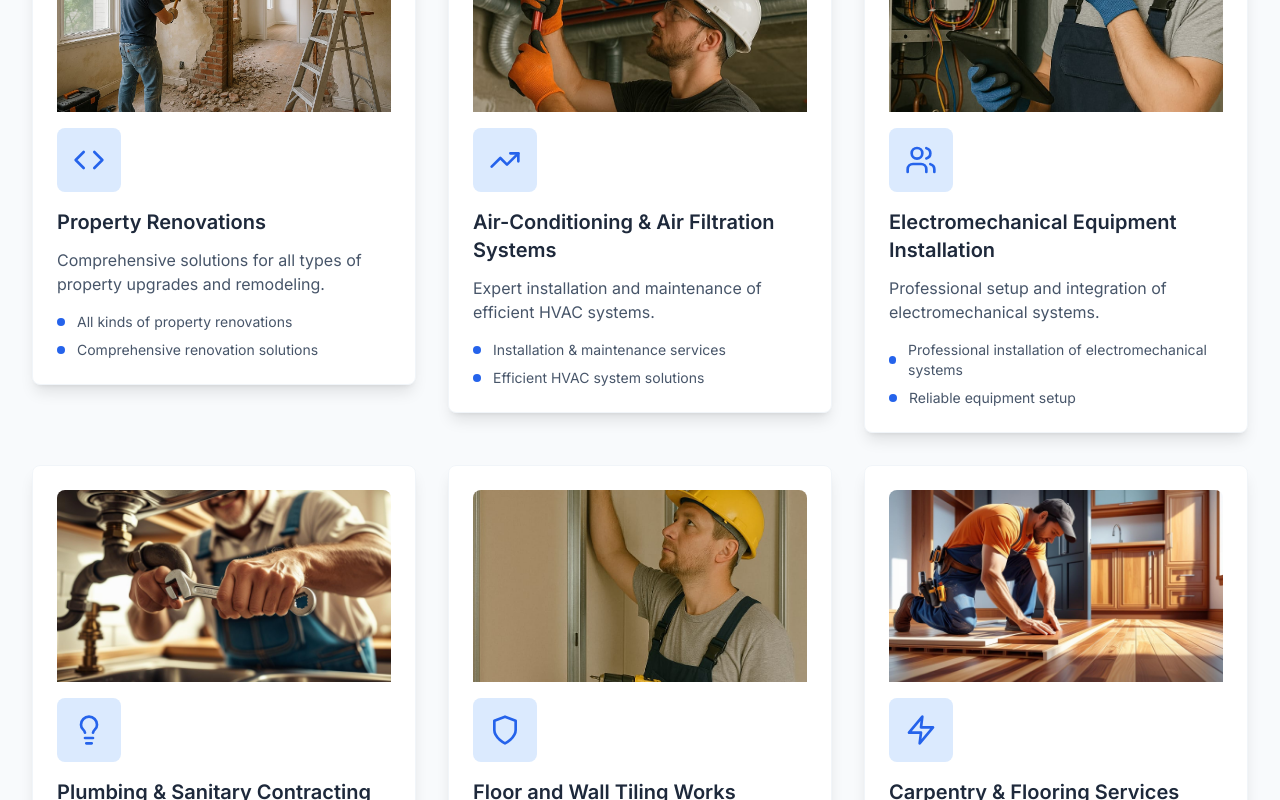
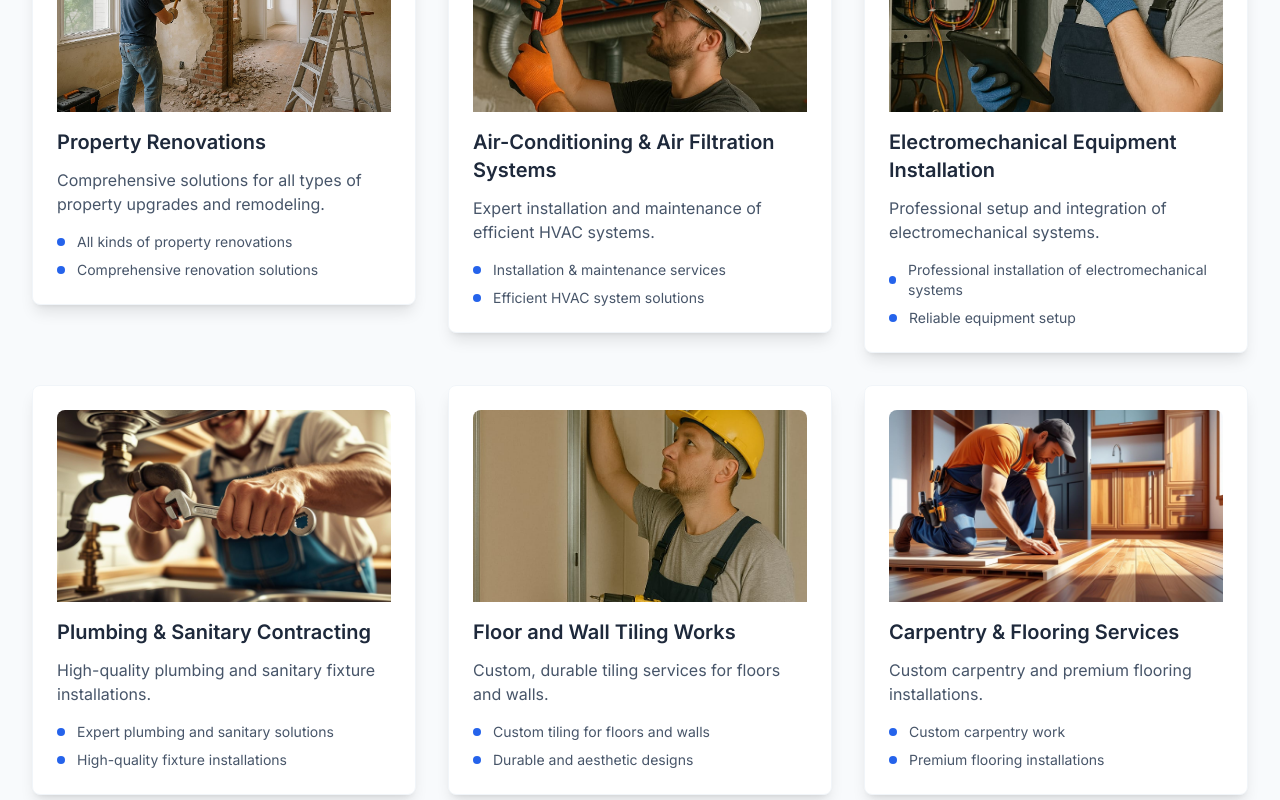
Before and after one commit to saranidinethma/business_website, a Next.js app: page / in a window 1280 px wide. Shown: the part 1300-2100 px from the top of the page. Built offline with nearby package versions, Linux system fonts and the light colour scheme.

Commit message:
Remove icon from props

```diff
--- a/app/components/ServiceCard.tsx
+++ b/app/components/ServiceCard.tsx
@@ -1,20 +1,16 @@
 import type { LucideIcon } from "lucide-react"
 
 interface ServiceCardProps {
-  icon: LucideIcon
   title: string
   description: string
   features: string[]
   image: string
 }
 
-export default function ServiceCard({ icon: Icon, title, description, features, image }: ServiceCardProps) {
+export default function ServiceCard({ title, description, features, image }: ServiceCardProps) {
   return (
     <div className="bg-white rounded-lg shadow-lg p-6 card-hover border border-slate-100">
       <img src={image} alt={`${title} Image`} className="w-full h-48 object-cover rounded-t-lg mb-4" />
-      <div className="flex items-center justify-center w-16 h-16 bg-blue-100 rounded-lg mb-4">
-        <Icon className="h-8 w-8 text-blue-600" />
-      </div>
       <h3 className="text-xl font-semibold text-slate-800 mb-3">{title}</h3>
       <p className="text-slate-600 mb-4">{description}</p>
       <ul className="space-y-2">
```
Also changed, not shown: app/page.tsx (+8 -8 lines), app/services/page.tsx (+8 -8 lines), public/images/WhatsApp Image 2025-06-28 at 12.06.34 (1).jpg (renamed from public/images/Floor and Wall.jpg).
